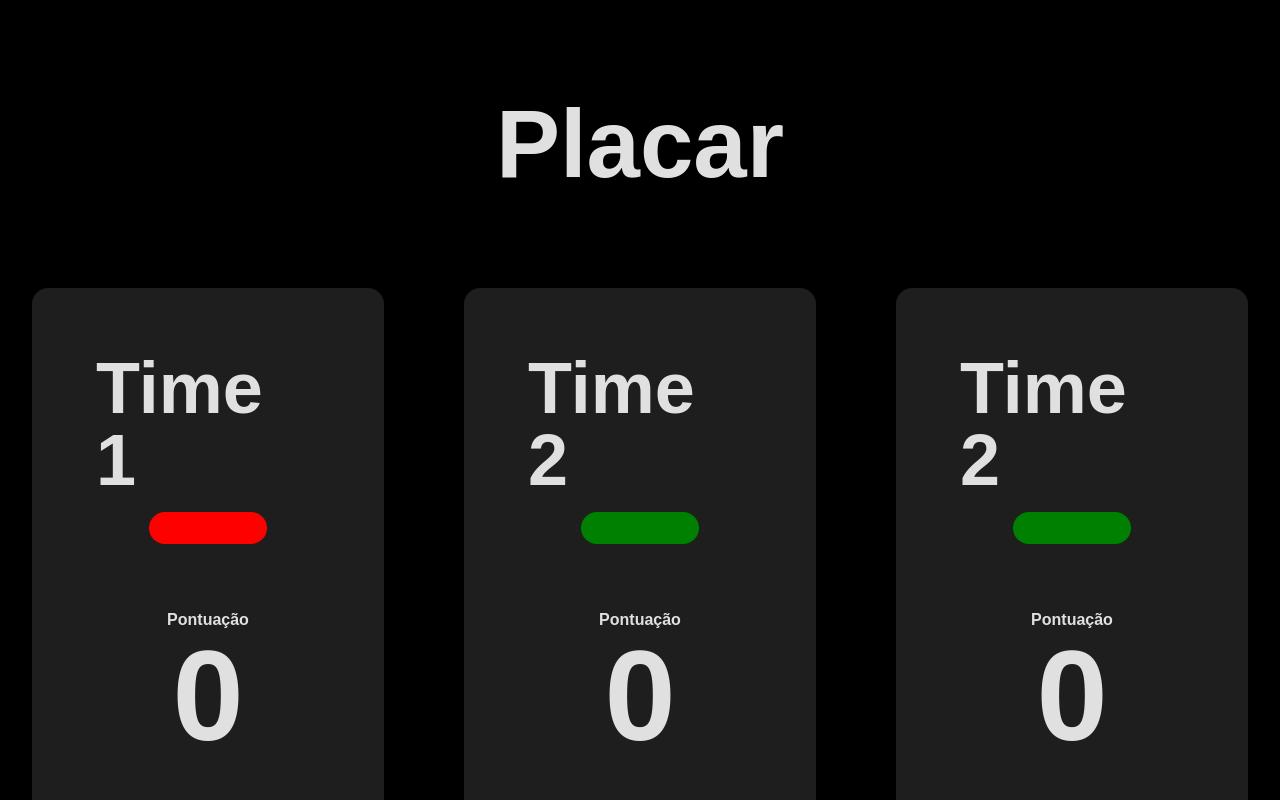
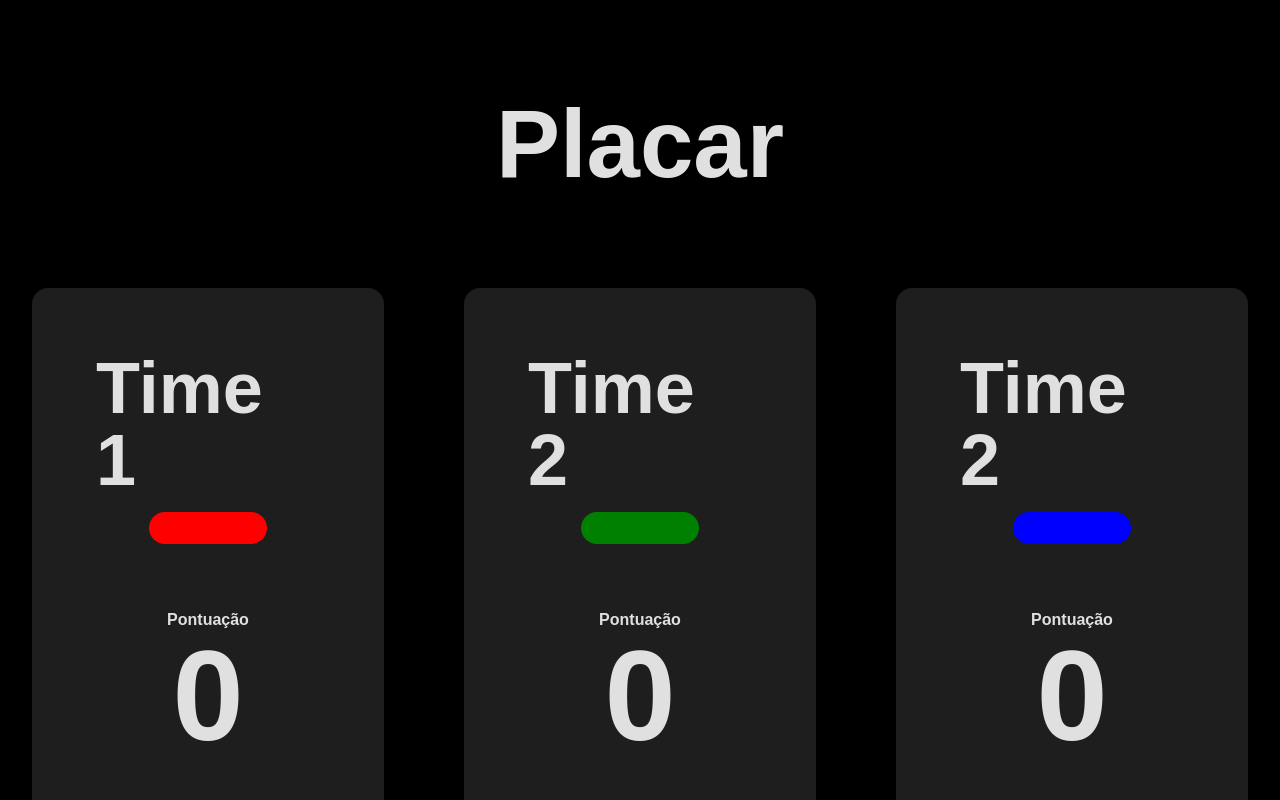
Before and after one commit to leofsousa/app-placar, a Next.js app: page / in a window 1280 px wide. Shown: the top 800 px of the page. Built offline with nearby package versions, Linux system fonts and the light colour scheme.

Commit message:
Update page.js

```diff
--- a/src/app/page.js
+++ b/src/app/page.js
@@ -15,7 +15,7 @@ export default function Home() {
       <div className="flex gap-4 w-full overflow-x-hidden justify-around">
         <TimeCard color="red" teamName="Time 1" />
         <TimeCard color="green" teamName="Time 2" />
-        <TimeCard color="green" teamName="Time 2" />
+        <TimeCard color="blue" teamName="Time 2" />
       </div>
     </div>
   );
```
